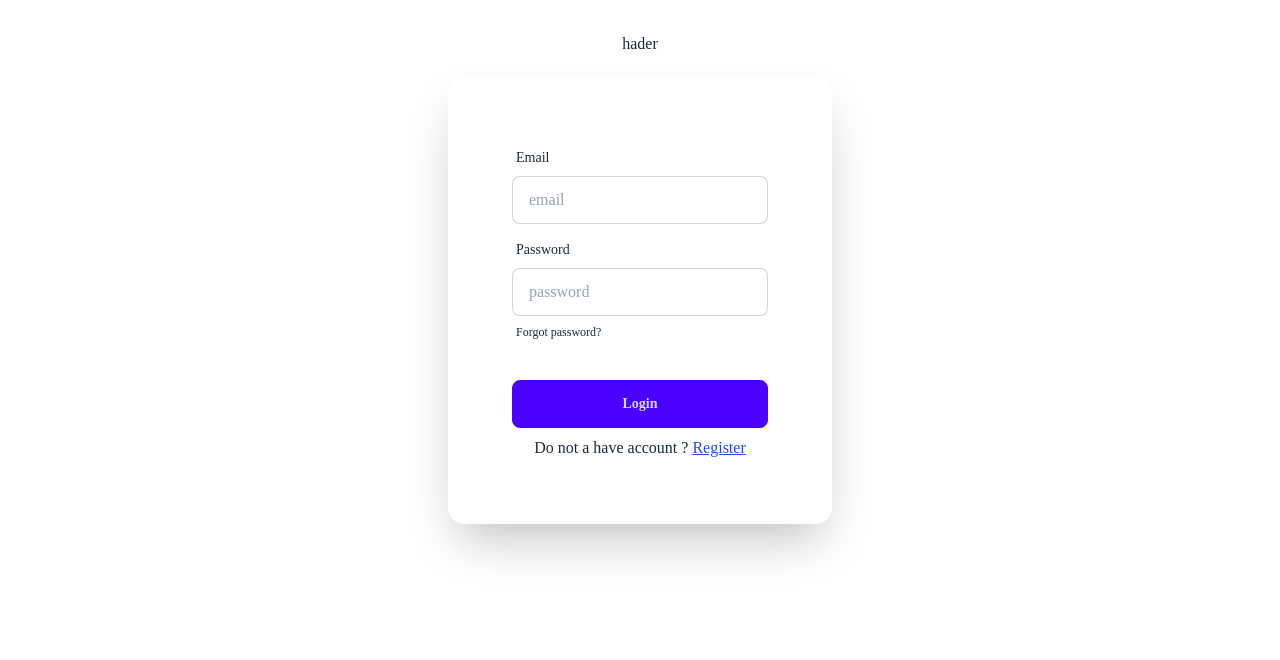
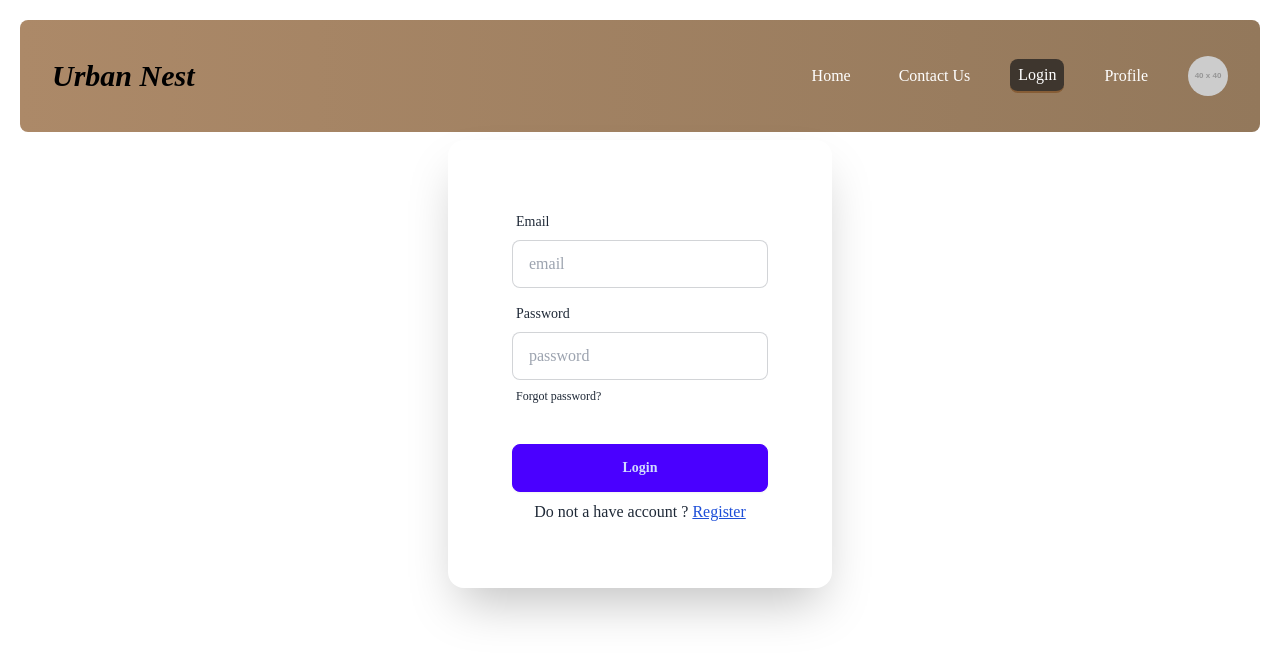
Before and after one commit to FarHan949/urban-nest, a React (Vite) app: page /login in a window 1280 px wide. Shown: the top 660 px of the page. Built offline with nearby package versions, Linux system fonts and the light colour scheme.

Commit message:
added a nabvar

```diff
--- a/package.json
+++ b/package.json
@@ -10,6 +10,7 @@
     "preview": "vite preview"
   },
   "dependencies": {
+    "animate.css": "^4.1.1",
     "react": "^18.3.1",
     "react-dom": "^18.3.1",
     "react-icons": "^5.4.0",
--- a/src/componets/Layout/Navbar/Navbar.jsx
+++ b/src/componets/Layout/Navbar/Navbar.jsx
@@ -1,12 +1,159 @@
-import React from 'react';
+import React, { useState } from 'react';
+import { NavLink } from 'react-router-dom';
+import 'animate.css';
 
 const Navbar = () => {
+  const [isOpen, setIsOpen] = useState(false);
 
-    return (
-        <div>
-          hader
+  return (
+    <nav className=" text-white rounded-lg -m-3 bg-gradient-to-r from-LightTaupe to-LiverChestnut">
+      <div className="max-w-7xl px-4 sm:px-6 lg:px-8">
+        <div className="flex justify-between items-center lg:h-28 h-20">
+          {/* Logo */}
+
+            <a
+            style={{fontFamily: "Nunito Sans sans-serif", fontStyle: 'italic'}}
+            className="text-xl font-bold text-black lg:text-3xl animate__animated animate__flip animate__delay-2s animate_slower">
+              Urban Nest</a>
+
+          {/* Desktop Menu */}
+          <div className="hidden md:flex items-center space-x-8">
+            <NavLink
+              to="/"
+              className={({ isActive }) =>
+                `px-2 py-1 rounded-lg transition duration-300 ${
+                  isActive
+                    ? 'text-white bg-JackoBean border-b-2 border-CoyoteBrown'
+                    : 'hover:text-white hover:bg-JackoBean'
+                }`
+              }
+            >
+              Home
+            </NavLink>
+            <NavLink
+              to="/contact"
+              className={({ isActive }) =>
+                `px-2 py-1 rounded-lg transition duration-300 ${
+                  isActive
+                  ? 'text-white bg-JackoBean border-b-2 border-CoyoteBrown'
+                  : 'hover:text-white hover:bg-JackoBean'
+                }`
+              }
+            >
+              Contact Us
+            </NavLink>
+            <NavLink
+              to="/login"
+              className={({ isActive }) =>
+                `px-2 py-1 rounded-lg transition duration-300 ${
+                  isActive
+                  ? 'text-white bg-JackoBean border-b-2 border-CoyoteBrown'
+                  : 'hover:text-white hover:bg-JackoBean'
+                }`
+              }
+            >
+              Login
+            </NavLink>
+            <NavLink
+              to="/profile"
+              className={({ isActive }) =>
+                `px-2 py-1 rounded-lg transition duration-300 ${
+                  isActive
+                  ? 'text-white bg-JackoBean border-b-2 border-CoyoteBrown'
+                  : 'hover:text-white hover:bg-JackoBean'
+                }`
+              }
+            >
+              Profile
+            </NavLink>
+            <img
+              src="https://via.placeholder.com/40"
+              alt="Profile"
+              className="w-10 h-10 rounded-full hover:scale-110 transition transform duration-300"
+            />
+          </div>
+          {/* Hamburger Icon */}
+          <div className="md:hidden flex items-center">
+            <button
+              onClick={() => setIsOpen(!isOpen)}
+              className="text-white focus:outline-none"
+            >
+              <svg
+                className="w-6 h-6"
+                fill="none"
+                stroke="currentColor"
+                viewBox="0 0 24 24"
+                xmlns="http://www.w3.org/2000/svg"
+              >
+                <path
+                  strokeLinecap="round"
+                  strokeLinejoin="round"
+                  strokeWidth={2}
+                  d={isOpen ? 'M6 18L18 6M6 6l12 12' : 'M4 6h16M4 12h16M4 18h16'}
+                />
+              </svg>
+            </button>
+          </div>
         </div>
-    );
+      </div>
+      {/* Mobile Menu */}
+      {isOpen && (
+        <div className="md:hidden bg-gradient-to-r from-LightTaupe to-LiverChestnut">
+          <NavLink
+            to="/"
+            className={({ isActive }) =>
+              `block px-4 py-2 text-sm ${
+                isActive ? 'text-white bg-JackoBean' : 'hover:bg-indigo-600'
+              }`
+            }
+            onClick={() => setIsOpen(false)}
+          >
+            Home
+          </NavLink>
+          <NavLink
+            to="/contact"
+            className={({ isActive }) =>
+              `block px-4 py-2 text-sm ${
+                isActive ? 'text-white bg-JackoBean' : 'hover:bg-indigo-600'
+              }`
+            }
+            onClick={() => setIsOpen(false)}
+          >
+            Contact Us
+          </NavLink>
+          <NavLink
+            to="/login"
+            className={({ isActive }) =>
+              `block px-4 py-2 text-sm ${
+                isActive ? 'text-white bg-JackoBean' : 'hover:bg-indigo-600'
+              }`
+            }
+            onClick={() => setIsOpen(false)}
+          >
+            Login
+          </NavLink>
+          <NavLink
+            to="/profile"
+            className={({ isActive }) =>
+              `block px-4 py-2 text-sm ${
+                isActive ? 'text-white bg-JackoBean' : 'hover:bg-indigo-600'
+              }`
+            }
+            onClick={() => setIsOpen(false)}
+          >
+            Profile
+          </NavLink>
+          <div className="flex justify-center py-4">
+            <img
+              src="https://via.placeholder.com/40"
+              alt="Profile"
+              className="w-10 h-10 rounded-full hover:scale-110 transition transform duration-300"
+            />
+          </div>
+        </div>
+      )}
+    </nav>
+  );
 };
 
 export default Navbar;
--- a/tailwind.config.js
+++ b/tailwind.config.js
@@ -5,7 +5,15 @@ export default {
     "./src/**/*.{js,ts,jsx,tsx}",
   ],
   theme: {
-    extend: {},
+    extend: {
+      colors: {
+        lightOlive: '#B5C99A', // Customize with your preferred hex value
+        JackoBean: '#3E362E', // Customize with your preferred hex value
+        LightTaupe: '#AC8968',
+        CoyoteBrown: '#865D36',
+        LiverChestnut: '#93785B'
+      },
+    },
   },
   plugins: [
     require('daisyui'),
```
Also changed, not shown: 1 other file (tests, documents, lock files or other folders).
